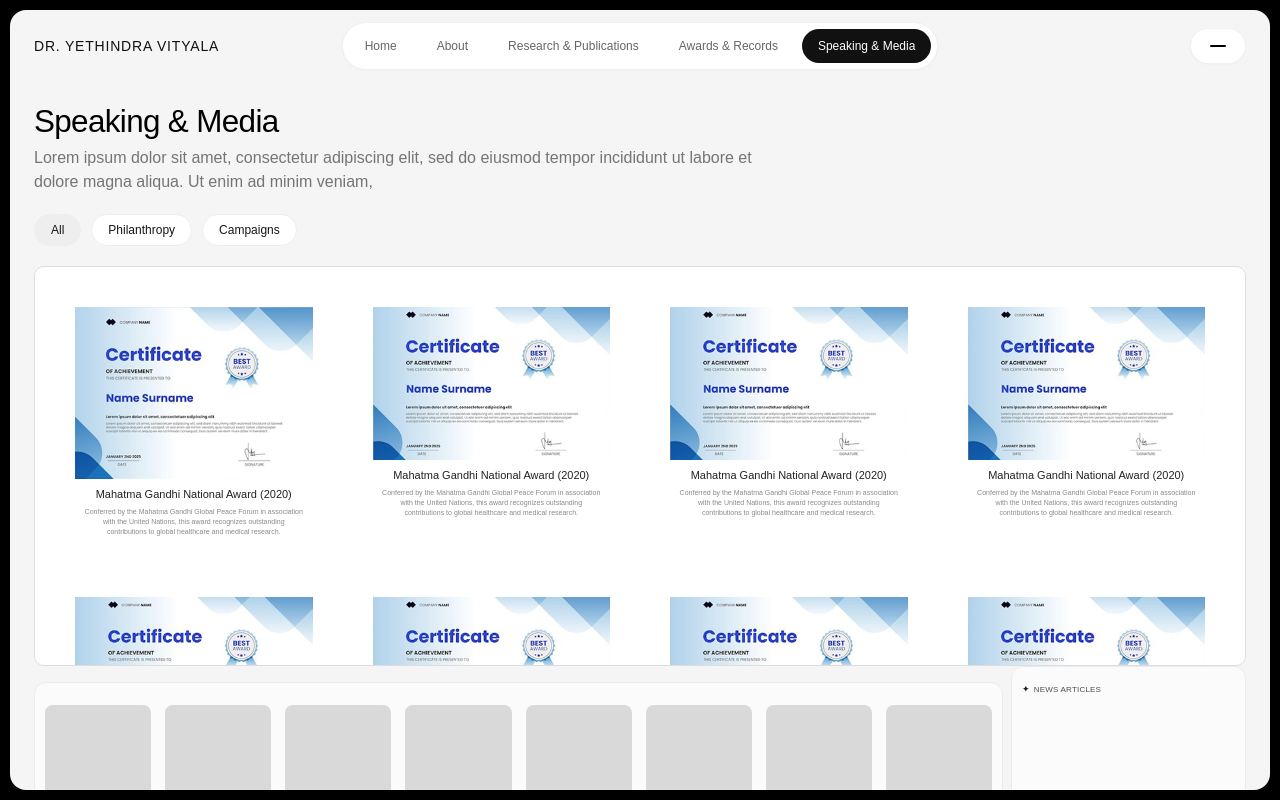
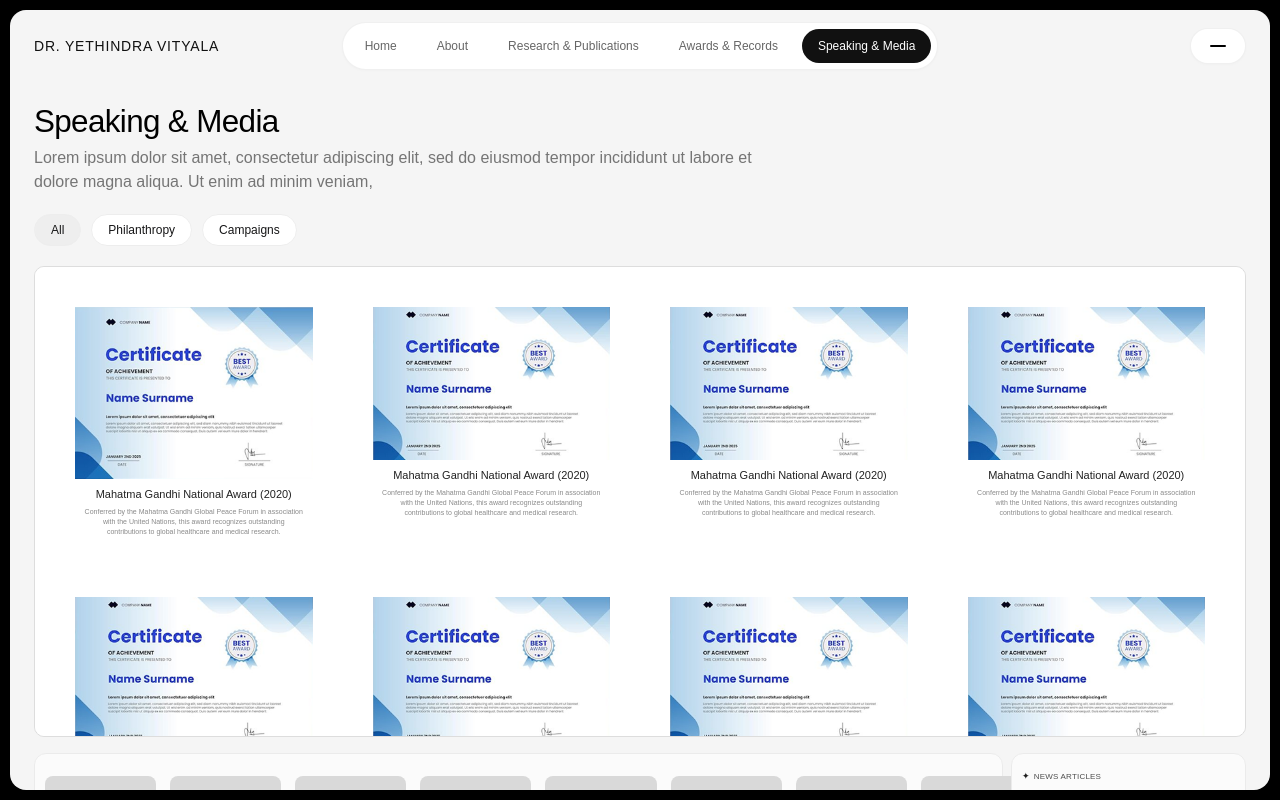
Before and after one commit to asterisksinc/Dr-Yethindra-Vityala-Personal-Platform, a Next.js app: page /media in a window 1280 px wide. Built offline with nearby package versions, Linux system fonts and the light colour scheme.

Commit message:
bug fixes

```diff
--- a/app/components/vy-navbar.css
+++ b/app/components/vy-navbar.css
@@ -62,12 +62,26 @@
   background: #fafafa;
   color: #111;
 }
+.vy-navbar-menu li.active {
+  background: #000;
+  border-radius: 20px;
+  padding: 6px 12px;
+}
 
 .vy-navbar-action {
   display: flex;
   align-items: center;
   justify-content: flex-end;
-  flex: 1;
+  flex: 1;}
+.vy-navbar-menu li.active a {
+  color: #fff;
+}
+.vy-navbar-circle{
+width:auto;
+height:auto;
+border-radius:20px;
+border:none;
+background:#f5f5f5;
 }
 
 .vy-navbar-circle {
--- a/app/media/speaking-media.css
+++ b/app/media/speaking-media.css
@@ -157,6 +157,8 @@
 
 .vit-speaking-bottom-gallery {
   padding: 22px 10px;
+      height: 190px;
+
 }
 
 .vit-speaking-placeholder-row {
@@ -170,13 +172,19 @@
   aspect-ratio: 1 / 1.35;
   border-radius: 8px;
   background: #d9d9d9;
+      height: 150px;
+
 }
 
 .vit-speaking-news-panel {
   position: relative;
   padding: 8px 10px 10px 10px;
+      margin-top: 16px;
+    height: 190px;
 }
-
+.vit-research-scroll {
+  max-height: 491px !important;
+}
 .vit-speaking-news-label {
   display: inline-flex;
   align-items: center;
@@ -234,7 +242,7 @@
   }
 }
 .max{
-    max-height: 400px !important;
+    max-height: 471px !important;
 }
 @media (max-width: 768px) {
   .vit-speaking-grid {
```
